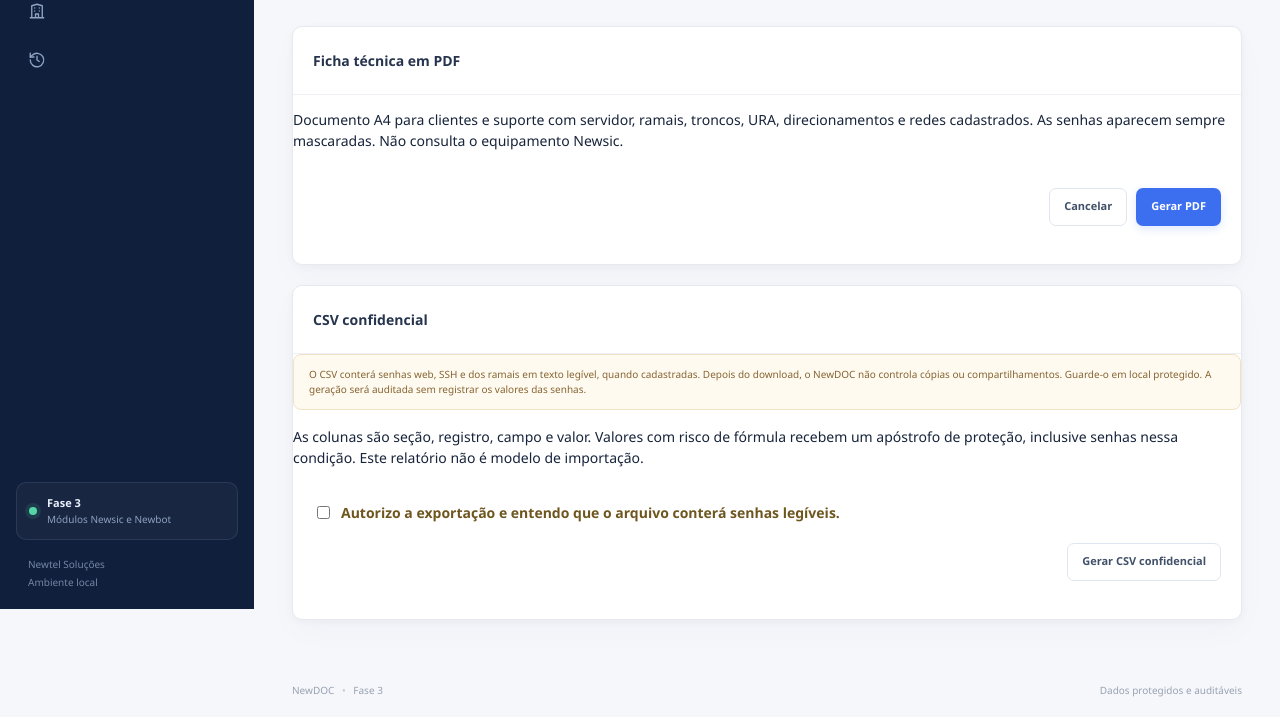
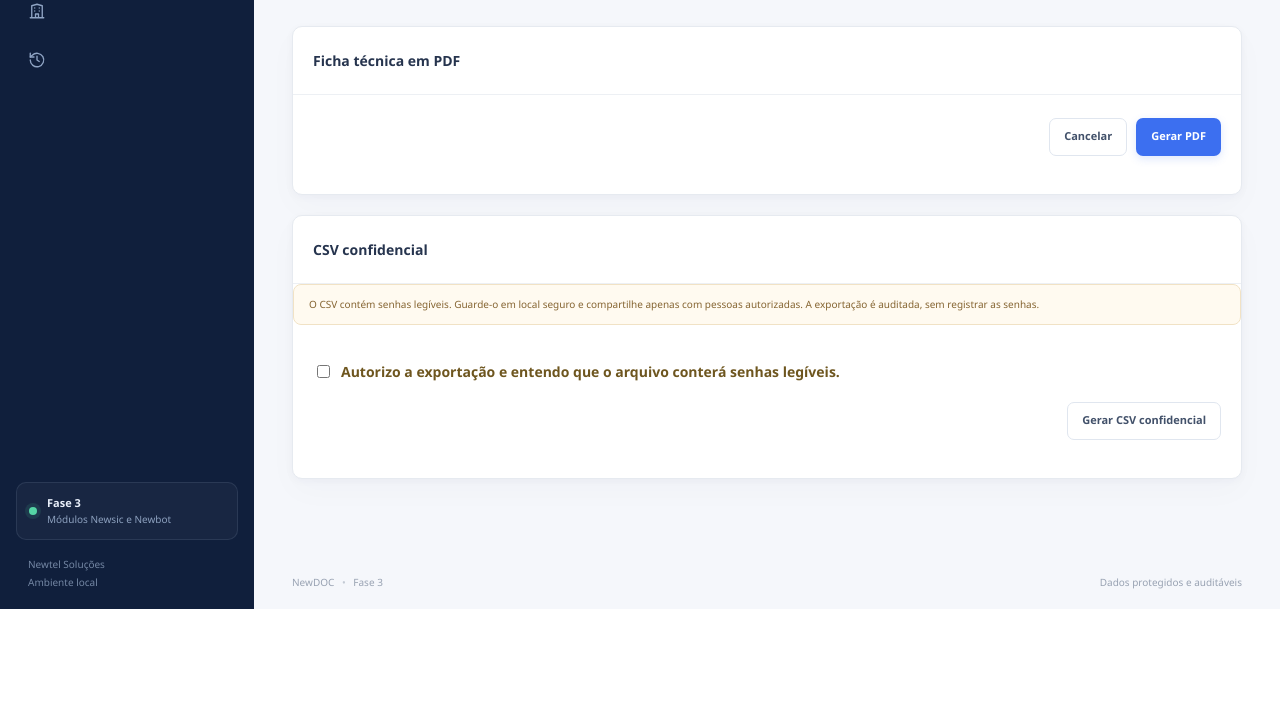
Before and after one commit to JoaoLucascp/Newdoc-inicial, a PHP site: template resources/views/newsic/export.php in a window 1280 px wide. Shown: the part 191-908 px from the top of the page. After the commit the page ends 800 px from the top, so only its background shows below. Run offline with PHP 8.4, Linux system fonts and the light colour scheme; the template is opened without the code that fills it, so the values that code supplies are empty.

Commit message:
Simplifica textos do modal de exportacao Newsic

```diff
--- a/resources/views/newsic/export.php
+++ b/resources/views/newsic/export.php
@@ -15,7 +15,6 @@ $active = 'newsic';
 <?php if ($error !== null): ?><div class="alert alert-error" role="alert"><?= h($error) ?></div><?php endif; ?>
 <section class="panel">
     <div class="panel-heading"><h2>Ficha técnica em PDF</h2></div>
-    <p>Documento A4 para clientes e suporte com servidor, ramais, troncos, URA, direcionamentos e redes cadastrados. As senhas aparecem sempre mascaradas. Não consulta o equipamento Newsic.</p>
     <form action="/newsic/<?= h($instance['id']) ?>/exportar" method="post" class="form-grid" autocomplete="off">
         <input type="hidden" name="_csrf" value="<?= h(Csrf::token()) ?>">
         <input type="hidden" name="format" value="pdf">
@@ -28,9 +27,8 @@ $active = 'newsic';
 <section class="panel">
     <div class="panel-heading"><h2>CSV confidencial</h2></div>
     <div class="notice notice-warning" role="note">
-        O CSV conterá senhas web, SSH e dos ramais em texto legível, quando cadastradas. Depois do download, o NewDOC não controla cópias ou compartilhamentos. Guarde-o em local protegido. A geração será auditada sem registrar os valores das senhas.
+        O CSV contém senhas legíveis. Guarde-o em local seguro e compartilhe apenas com pessoas autorizadas. A exportação é auditada, sem registrar as senhas.
     </div>
-    <p>As colunas são seção, registro, campo e valor. Valores com risco de fórmula recebem um apóstrofo de proteção, inclusive senhas nessa condição. Este relatório não é modelo de importação.</p>
     <form action="/newsic/<?= h($instance['id']) ?>/exportar" method="post" class="form-grid" autocomplete="off">
         <input type="hidden" name="_csrf" value="<?= h(Csrf::token()) ?>">
         <input type="hidden" name="format" value="csv">
```
